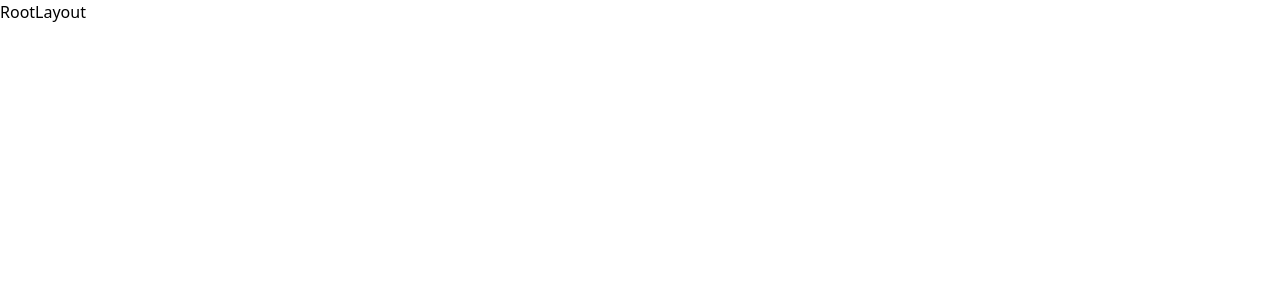
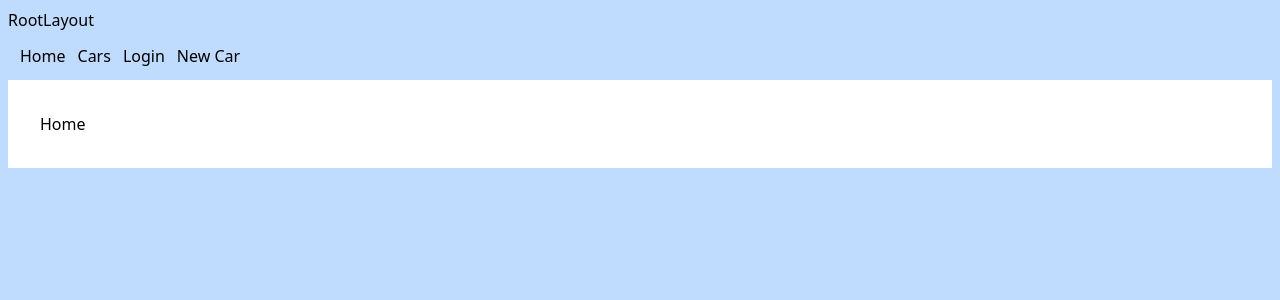
Before and after one commit to docscodes/farm-cars, a React (Vite) app in the folder frontend/: page / in a window 1280 px wide. Shown: the top 300 px of the page. Built offline with nearby package versions, Linux system fonts and the light colour scheme.

Commit message:
add root layout

```diff
--- a/frontend/src/layouts/RootLayout.jsx
+++ b/frontend/src/layouts/RootLayout.jsx
@@ -1,4 +1,25 @@
+import { NavLink, Outlet } from "react-router-dom";
+
 const RootLayout = () => {
-  return <div>RootLayout</div>;
+  return (
+    <div className=" bg-blue-200 min-h-screen p-2">
+      <h2>RootLayout</h2>
+
+      <header className="p-3 w-full">
+        <nav className="flex flex-row justify-between mx-auto">
+          <div className="flex flex-row space-x-3">
+            <NavLink to="/">Home</NavLink>
+            <NavLink to="/cars">Cars</NavLink>
+            <NavLink to="/login">Login</NavLink>
+            <NavLink to="/new-car">New Car</NavLink>
+          </div>
+        </nav>
+      </header>
+      <main className="p-8 flex flex-col flex-1 bg-white">
+        <Outlet />
+      </main>
+    </div>
+  );
 };
+
 export default RootLayout;
```
